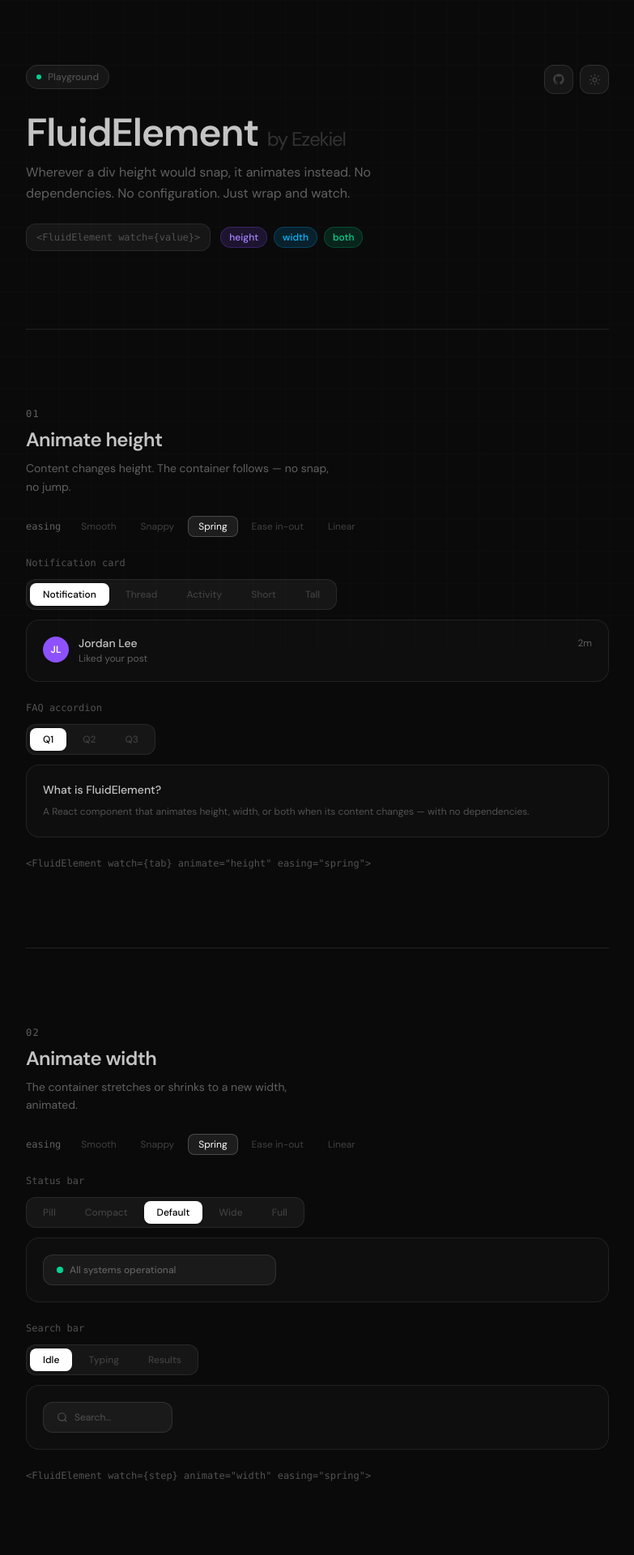
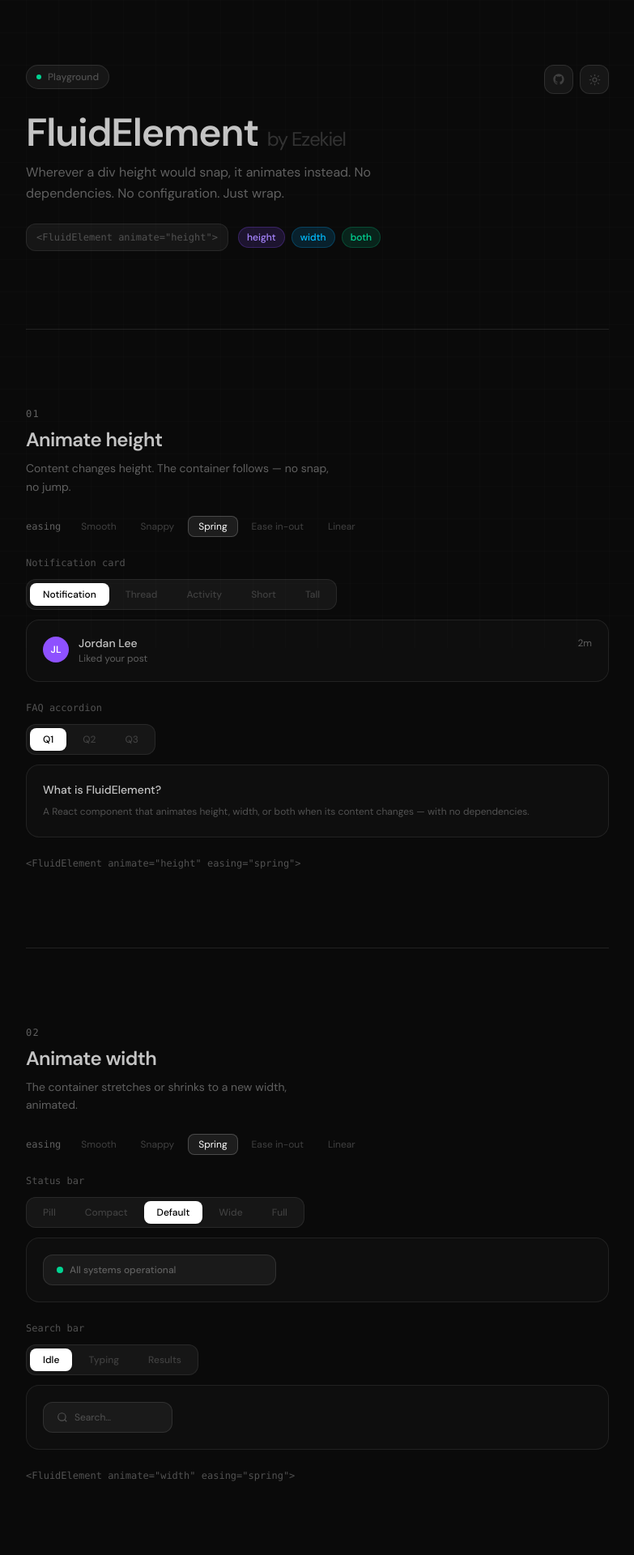
Before and after one commit to Nwoye-Ezekiel/fluid-element, a React (Vite) app: page / in a window 1280 px wide. Shown: the top 1920 px of the page at 81% size, without its empty margins (248-1031 px from the left). Built offline with nearby package versions, Linux system fonts and the light colour scheme.

Commit message:
improve usage

```diff
--- a/src/App.tsx
+++ b/src/App.tsx
@@ -560,7 +560,7 @@ const faqItems = [
       <div className="space-y-2">
         <p className={`text-sm font-medium ${isDark ? "text-gray-50" : "text-gray-900"}`}>Does it work with any content?</p>
         <p className={`text-xs leading-relaxed ${isDark ? "text-gray-200" : "text-gray-500"}`}>
-          Yes. Wrap any children — text, cards, lists, forms. As long as you pass a <code className={`px-1 py-0.5 rounded text-xs font-mono ${isDark ? "bg-white/10 text-gray-200" : "bg-black/8 text-gray-700"}`}>watch</code> value that changes when content changes, FluidElement handles the rest.
+          Yes. Wrap any children — text, cards, lists, forms. FluidElement detects size changes automatically and handles the rest.
         </p>
       </div>
     ),
@@ -605,8 +605,8 @@ const searchStates = [
     content: (isDark: boolean) => (
       <div className="flex items-center gap-2">
         <svg className={`w-3.5 h-3.5 shrink-0 ${isDark ? "text-gray-200" : "text-gray-500"}`} viewBox="0 0 24 24" fill="none" stroke="currentColor" strokeWidth="2"><circle cx="11" cy="11" r="8"/><path d="m21 21-4.35-4.35"/></svg>
-        <span className={`text-xs ${isDark ? "text-gray-50" : "text-gray-900"}`}>FluidElement react</span>
-        <span className="w-px h-3.5 bg-current animate-pulse ml-0.5" />
+        <span className={`text-xs ${isDark ? "text-gray-50" : "text-gray-900"}`}>FluidElement</span>
+        <span className="w-px h-3.5 bg-gray-300 animate-pulse -ml-0.5" />
       </div>
     ),
   },
@@ -985,7 +985,7 @@ export default function App() {
               className={`max-w-md text-base leading-relaxed ${isDark ? "text-gray-100" : "text-gray-500"}`}
             >
               Wherever a div height would snap, it animates instead. No
-              dependencies. No configuration. Just wrap and watch.
+              dependencies. No configuration. Just wrap.
             </p>
           </div>
 
@@ -993,7 +993,7 @@ export default function App() {
             <code
               className={`inline-block text-xs px-3 py-2 rounded-xl border font-mono ${isDark ? "bg-white/5 border-white/[0.08] text-gray-200" : "bg-black/5 border-black/[0.08] text-gray-500"}`}
             >
-              {"<FluidElement watch={value}>"}
+              {"<FluidElement animate=\"height\">"}
             </code>
             <div className="flex items-center gap-2">
               {[
@@ -1039,7 +1039,7 @@ export default function App() {
               <p className={`text-xs font-mono ${isDark ? "text-gray-200" : "text-gray-400"}`}>Notification card</p>
               <Tabs options={heightCards} value={heightTab1} onChange={setHeightTab1} isDark={isDark} />
               <div className={`rounded-2xl border p-5 ${isDark ? "border-white/[0.08] bg-white/[0.02]" : "border-black/[0.08] bg-black/[0.02]"}`}>
-                <FluidElement watch={[heightTab1, heightEasing]} animate="height" easing={heightEasing}>
+                <FluidElement animate="height" easing={heightEasing}>
                   {activeHeight1.content(isDark)}
                 </FluidElement>
               </div>
@@ -1049,14 +1049,14 @@ export default function App() {
               <p className={`text-xs font-mono ${isDark ? "text-gray-200" : "text-gray-400"}`}>FAQ accordion</p>
               <Tabs options={faqItems} value={heightTab2} onChange={setHeightTab2} isDark={isDark} />
               <div className={`rounded-2xl border p-5 ${isDark ? "border-white/[0.08] bg-white/[0.02]" : "border-black/[0.08] bg-black/[0.02]"}`}>
-                <FluidElement watch={[heightTab2, heightEasing]} animate="height" easing={heightEasing}>
+                <FluidElement animate="height" easing={heightEasing}>
                   {activeHeight2.content(isDark)}
                 </FluidElement>
               </div>
             </div>
           </div>
           <p className={`text-xs font-mono ${isDark ? "text-gray-200" : "text-gray-400"}`}>
-            {`<FluidElement watch={tab} animate="height" easing="${heightEasing}">`}
+            {`<FluidElement animate="height" easing="${heightEasing}">`}
           </p>
         </DemoCard>
 
@@ -1077,7 +1077,6 @@ export default function App() {
               <Tabs options={widthSteps} value={widthStep1} onChange={setWidthStep1} isDark={isDark} />
               <div className={`rounded-2xl border p-5 overflow-hidden ${isDark ? "border-white/[0.08] bg-white/[0.02]" : "border-black/[0.08] bg-black/[0.02]"}`}>
                 <FluidElement
-                  watch={[widthStep1, widthEasing]}
                   animate="width"
                   easing={widthEasing}
                   className={`${activeWidth1.className} rounded-xl border px-4 py-2.5 ${isDark ? "border-white/10 bg-white/5" : "border-black/10 bg-black/5"}`}
@@ -1092,7 +1091,6 @@ export default function App() {
               <Tabs options={searchStates} value={widthStep2} onChange={setWidthStep2} isDark={isDark} />
               <div className={`rounded-2xl border p-5 overflow-hidden ${isDark ? "border-white/[0.08] bg-white/[0.02]" : "border-black/[0.08] bg-black/[0.02]"}`}>
                 <FluidElement
-                  watch={[widthStep2, widthEasing]}
                   animate="width"
                   easing={widthEasing}
                   className={`${activeWidth2.className} rounded-xl border px-4 py-2.5 ${isDark ? "border-white/10 bg-white/5" : "border-black/10 bg-black/5"}`}
@@ -1103,7 +1101,7 @@ export default function App() {
             </div>
           </div>
           <p className={`text-xs font-mono ${isDark ? "text-gray-200" : "text-gray-400"}`}>
-            {`<FluidElement watch={step} animate="width" easing="${widthEasing}">`}
+            {`<FluidElement animate="width" easing="${widthEasing}">`}
           </p>
         </DemoCard>
 
@@ -1124,7 +1122,6 @@ export default function App() {
               <Tabs options={bothCards} value={bothCard1} onChange={setBothCard1} isDark={isDark} />
               <div className={`rounded-2xl border p-5 ${isDark ? "border-white/[0.08] bg-white/[0.02]" : "border-black/[0.08] bg-black/[0.02]"}`}>
                 <FluidElement
-                  watch={[bothCard1, bothEasing]}
                   animate="both"
                   easing={bothEasing}
                   className={`${activeBoth1.width} rounded-xl border p-4 ${isDark ? "border-white/10 bg-white/5" : "border-black/10 bg-black/5"}`}
@@ -1139,7 +1136,6 @@ export default function App() {
               <Tabs options={settingsPanels} value={bothCard2} onChange={setBothCard2} isDark={isDark} />
               <div className={`rounded-2xl border p-5 ${isDark ? "border-white/[0.08] bg-white/[0.02]" : "border-black/[0.08] bg-black/[0.02]"}`}>
                 <FluidElement
-                  watch={[bothCard2, bothEasing]}
                   animate="both"
                   easing={bothEasing}
                   className={`${activeBoth2.width} rounded-xl border p-4 ${isDark ? "border-white/10 bg-white/5" : "border-black/10 bg-black/5"}`}
@@ -1150,7 +1146,7 @@ export default function App() {
             </div>
           </div>
           <p className={`text-xs font-mono ${isDark ? "text-gray-200" : "text-gray-400"}`}>
-            {`<FluidElement watch={card} animate="both" easing="${bothEasing}">`}
+            {`<FluidElement animate="both" easing="${bothEasing}">`}
           </p>
         </DemoCard>
 
--- a/src/components/FluidElement.tsx
+++ b/src/components/FluidElement.tsx
@@ -8,7 +8,7 @@ const easingMap = {
   "ease-in-out": "ease-in-out",
   snappy: "cubic-bezier(0.25, 0, 0, 1)",
   smooth: "cubic-bezier(0.4, 0, 0.2, 1)",
-  spring: "cubic-bezier(0.34, 1.56, 0.64, 1)",
+  spring: "cubic-bezier(0.34, 1.56, 0.6, 1)",
 } as const;
 
 type EasingType = keyof typeof easingMap;
@@ -18,33 +18,28 @@ type AsProp<T extends React.ElementType> = { as?: T };
 
 type Props<T extends React.ElementType = "div"> = AsProp<T> &
   Omit<React.ComponentPropsWithoutRef<T>, "as"> & {
+    animate?: AnimateAxis;
     duration?: number;
     easing?: EasingType;
-    animate?: AnimateAxis;
     children: React.ReactNode;
-    watch: unknown | unknown[];
   };
 
 type Dimensions = { width: number; height: number };
 
 export default function FluidElement<T extends React.ElementType = "div">({
   as,
-  watch,
   children,
   className,
   duration = 300,
-  easing = "smooth",
+  easing = "spring",
   animate = "height",
   ...rest
 }: Props<T>) {
   const Tag = (as ?? "div") as React.ElementType;
 
   const easingCurve = easingMap[easing];
-  const watchKey = Array.isArray(watch) ? watch.join("::") : String(watch);
-
   const animTickRef = useRef(0);
   const animatingRef = useRef(false);
-  const prevWatchKeyRef = useRef(watchKey);
   const containerRef = useRef<HTMLElement>(null);
   const dimsBeforeRef = useRef<Dimensions | null>(null);
 
@@ -55,23 +50,30 @@ export default function FluidElement<T extends React.ElementType = "div">({
     const container = containerRef.current;
     if (!container) return;
 
-    if (watchKey !== prevWatchKeyRef.current) {
-      prevWatchKeyRef.current = watchKey;
-
     const rect = container.getBoundingClientRect();
     const toDims: Dimensions = { width: rect.width, height: rect.height };
-      const fromDims: Dimensions = animatingRef.current
-        ? { width: rect.width, height: rect.height }
-        : (dimsBeforeRef.current ?? { width: rect.width, height: rect.height });
 
+    if (animatingRef.current) return;
+
+    const fromDims = dimsBeforeRef.current;
+
+    if (!fromDims) {
       dimsBeforeRef.current = toDims;
+      return;
+    }
 
     const heightChanged =
-        animatesHeight && Math.round(fromDims.height) !== Math.round(toDims.height);
+      animatesHeight &&
+      Math.round(fromDims.height) !== Math.round(toDims.height);
     const widthChanged =
       animatesWidth && Math.round(fromDims.width) !== Math.round(toDims.width);
 
-      if (!heightChanged && !widthChanged) return;
+    if (!heightChanged && !widthChanged) {
+      dimsBeforeRef.current = toDims;
+      return;
+    }
+
+    dimsBeforeRef.current = toDims;
 
     const tick = ++animTickRef.current;
     animatingRef.current = true;
@@ -85,7 +87,8 @@ export default function FluidElement<T extends React.ElementType = "div">({
     requestAnimationFrame(() => {
       const transitions: string[] = [];
       if (widthChanged) transitions.push(`width ${duration}ms ${easingCurve}`);
-        if (heightChanged) transitions.push(`height ${duration}ms ${easingCurve}`);
+      if (heightChanged)
+        transitions.push(`height ${duration}ms ${easingCurve}`);
 
       container.style.transition = transitions.join(", ");
       if (widthChanged) container.style.width = `${toDims.width}px`;
@@ -105,12 +108,6 @@ export default function FluidElement<T extends React.ElementType = "div">({
         { once: true },
       );
     });
-    } else {
-      if (!animatingRef.current) {
-        const rect = container.getBoundingClientRect();
-        dimsBeforeRef.current = { width: rect.width, height: rect.height };
-      }
-    }
   });
 
   return (
```
Also changed, not shown: 1 other file (tests, documents, lock files or other folders). Lines whose indentation alone changed are shown as unchanged.
